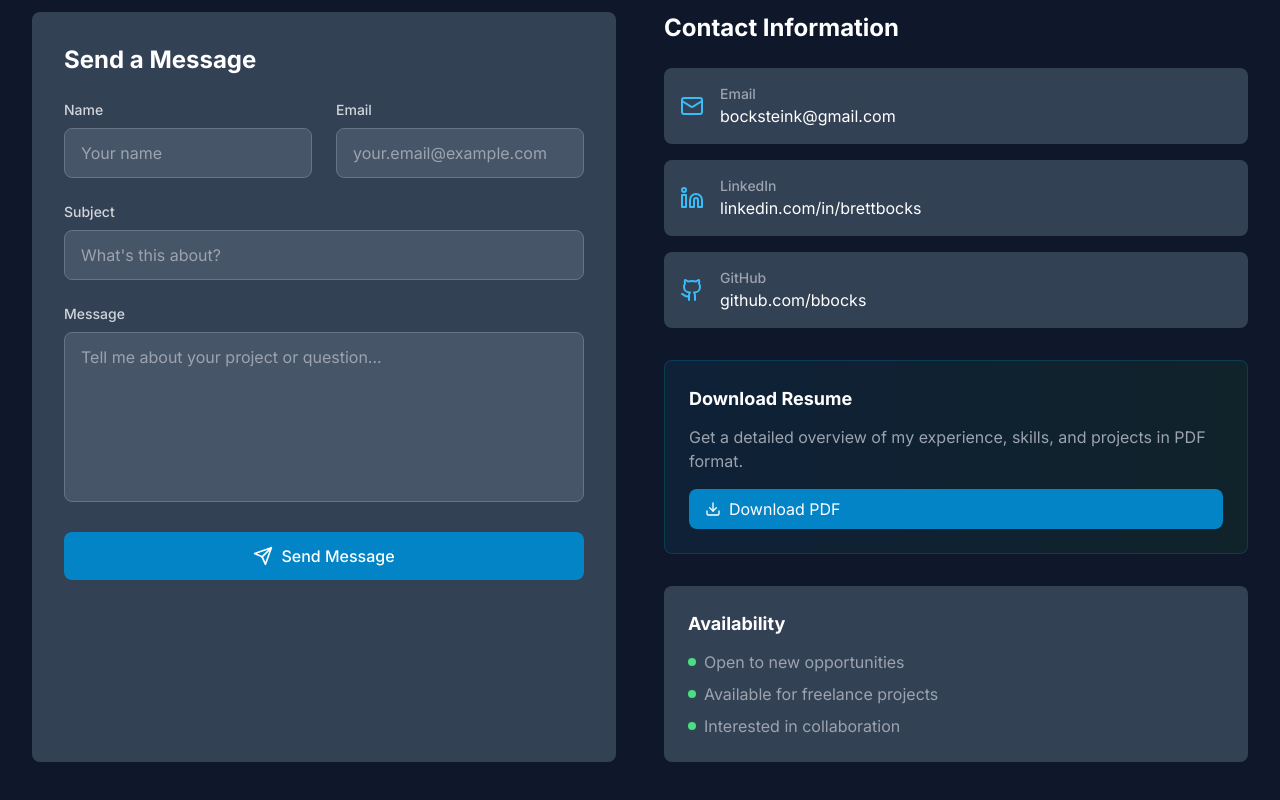
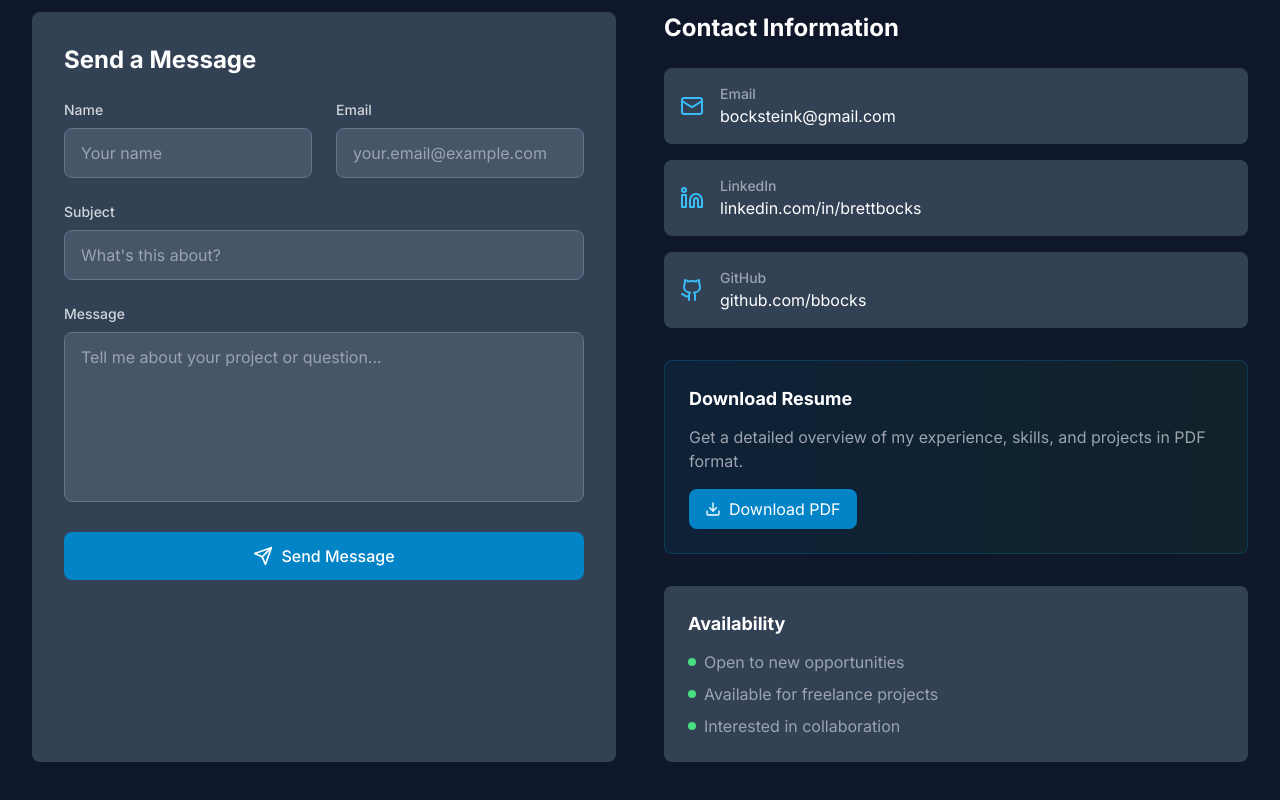
Before and after one commit to Bbocks/bbock_portfolio_site, a Next.js app: page / in a window 1280 px wide. Shown: the part 7849-8649 px from the top of the page. Built offline with nearby package versions, Linux system fonts and the light colour scheme.

Commit message:
Fix: Adjusted styling of the download pdf button in the contact section

```diff
--- a/components/ContactSection.tsx
+++ b/components/ContactSection.tsx
@@ -245,7 +245,7 @@ const ContactSection = () => {
                 rel="noopener noreferrer"
                 whileHover={{ scale: 1.05 }}
                 whileTap={{ scale: 0.95 }}
-                className="flex items-center space-x-2 bg-primary-600 hover:bg-primary-700 text-white px-4 py-2 rounded-lg transition-colors cursor-pointer"
+                className="inline-flex items-center space-x-2 bg-primary-600 hover:bg-primary-700 text-white px-4 py-2 rounded-lg transition-colors cursor-pointer"
               >
                 <Download className="h-4 w-4" />
                 <span>Download PDF</span>
```
